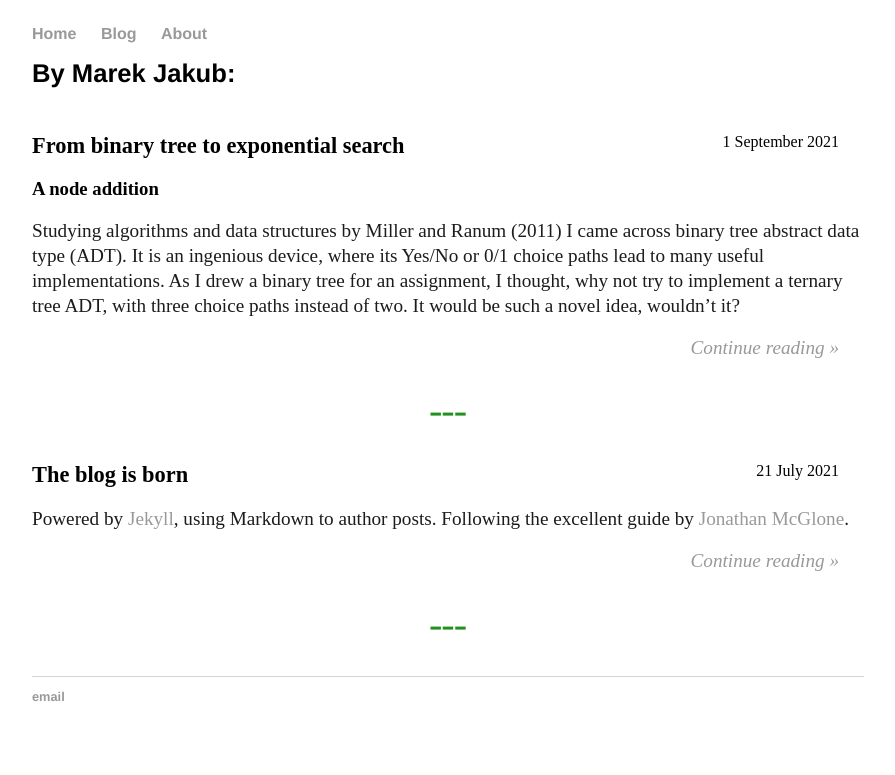
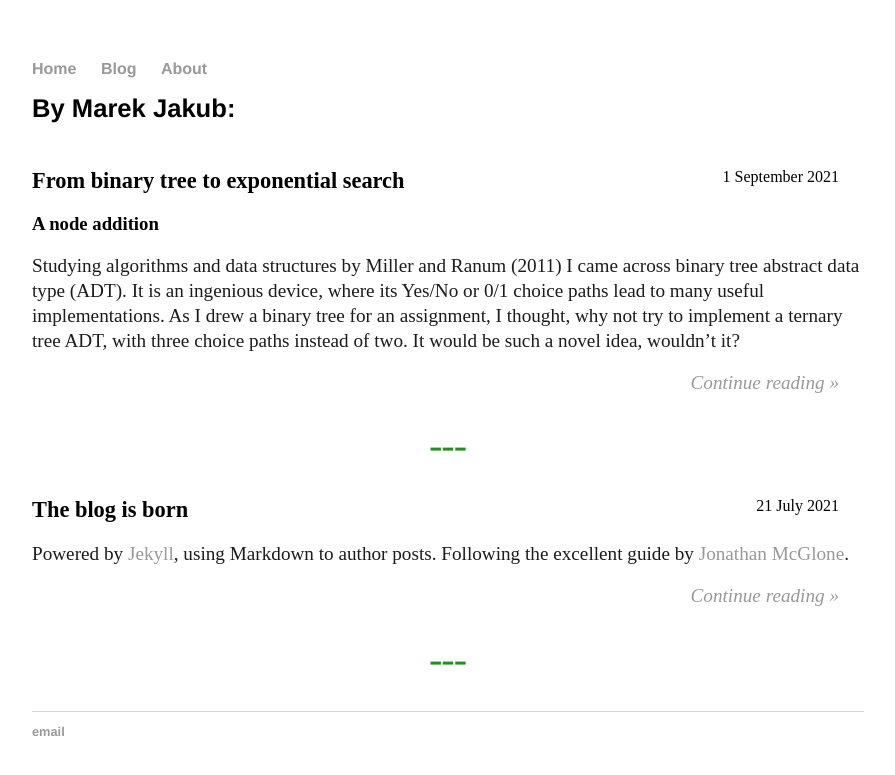
Before and after one commit to marek-jakub/marek-jakub.github.io, a Jekyll site: the page built from index.html, in a window 1280 px wide. Shown: the top 775 px of the page, without its empty margins (192-1087 px from the left). Built offline with Jekyll 4.4.1, drawn with Linux system fonts in a browser that asks for light colours.

Commit message:
Adjusting body margin.

```diff
--- a/css/main.css
+++ b/css/main.css
@@ -14,7 +14,7 @@ article, aside, figure, footer, header, hgroup, nav, section {
 * main
 */
 body {
-    margin: 25px auto;
+    margin: 60px auto;
     width: 65%;
 }
 nav ul, footer ul {
@@ -87,6 +87,10 @@ figure {
 }
 
 @media screen and (max-width: 960px) {
+    body {
+        margin: 40px auto;
+        width: 75%;
+    }
     article {
         width: 95%;
         font-size: 16px;
@@ -111,6 +115,10 @@ figure {
 }
 
 @media screen and (max-width: 640px) {
+    body {
+        margin: 30px auto;
+        width: 85%;
+    }
     article {
         width: 95%;
         font-size: 14px;
@@ -135,6 +143,10 @@ figure {
 }
 
 @media screen and (max-width: 340px) {
+    body {
+        margin: 20px auto;
+        width: 95%;
+    }
     article {
         width: 99%;
         font-size: 12px;
```
